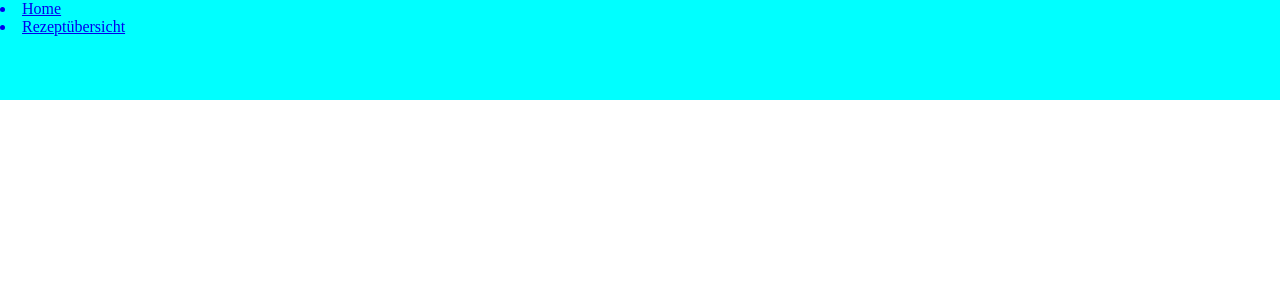
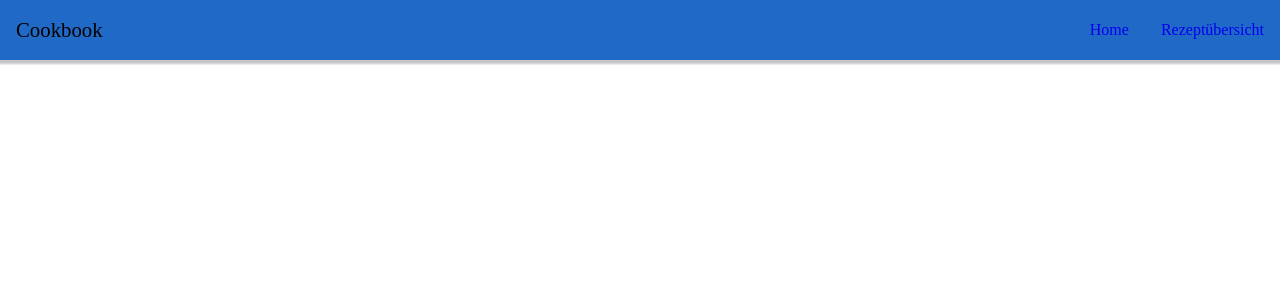
Before and after one commit to BarloGER/Cookbook-Frontend, a React (Create React App) app: page /Recipe/1 in a window 1280 px wide. Shown: the top 300 px of the page. Built offline with nearby package versions, Linux system fonts and the light colour scheme; no server answers.

Commit message:
working again

```diff
--- a/src/App.js
+++ b/src/App.js
@@ -21,12 +21,14 @@ export default function App() {
         const {id} = sys
         const postAuthor = fields.author
         const postDate = fields.date
+        const postDescription = fields.description
         const postDifficulty = fields.difficulty
+        const postIngredients = fields.ingredients
         const postRecipeImage = fields.recipeImage.fields.file.url
         const postTime = fields.time
         const postTitle = fields.title
-        const updatedPost = {id, postAuthor, postDate, postDifficulty,
-          postRecipeImage, postTime, postTitle}
+        const updatedPost = {id, postAuthor, postDate, postDescription, postDifficulty,
+          postIngredients, postRecipeImage, postTime, postTitle}
         return updatedPost
       })
 
@@ -63,9 +65,9 @@ export default function App() {
         <Navbar />
 
             <Routes>
-              <Route path="/" element={<Home posts = {posts.slice(0, 8)}/>} />
+              <Route path="/" element={<Home posts = {posts.slice(0, 7)}/>} />
               <Route path="/RecipeOverview" element={<RecipeOverview posts = {posts}/>} />
-              <Route path="/Recipe/:id" element={<Recipe />} />
+              <Route path="/Recipe/:id" element={<Recipe posts = {posts}/>} />
               <Route path="*" element={<div>404 Seite nicht gefunden</div>} />
             </Routes>
 
--- a/src/Components/AllPosts.js
+++ b/src/Components/AllPosts.js
@@ -3,28 +3,24 @@ import "./allPosts.css";
 
 
 export default function AllPosts(props) {
-	const { id, postAuthor, postDate, postDifficulty,
+	const { postId, postAuthor, postDate, postDifficulty,
 		postRecipeImage, postTime, postTitle } = props
 
 	return (
-        <>
-            <div className="main border">
+        <div className="main">
+            <Link to={`/Recipe/${postId}`}>
+            <div className="cardContainer">
+                <div className="thumb" style={{ backgroundImage: `url(${postRecipeImage})` }}>
 
-                <Link to={`/Recipe`}>
-                <div className="cardContainer border">
-                    <div className="thumb" style={{ backgroundImage: `url(${postRecipeImage})` }}>
-
-                    </div>
-                    <div className="textContainer border">
-                        <h2>{postTitle}</h2>
-                        <p>{postTime}</p>
-                        <p>{postDifficulty}</p>
-                        <p>{postAuthor}</p>
-                        <p>{postDate}</p>
-                    </div>
                 </div>
-                </Link>
+                <article className="textContainer">
+                    <h2>{postTitle}</h2>
+                    <p>Benötigte Zeit: {postTime}</p>
+                    <p>Schwierigkeit: {postDifficulty}</p>
+                    <span>{postAuthor}</span>
+                </article>
             </div>
-        </>
+            </Link>
+        </div>
 	)
 }
--- a/src/Components/Home.js
+++ b/src/Components/Home.js
@@ -1,20 +1,21 @@
 import AllPosts from "./AllPosts";
+import "./home.css";
 
 export default function Home({posts}) {
   console.log(posts);
     return (
-        <div>
+        <main>
           {posts && posts.map((item) => {
             // destructure item
             const { id, postAuthor, postDate, postDifficulty,
               postRecipeImage, postTime, postTitle } = item
               return (
                 <>
-                  <AllPosts key={id} postAuthor={postAuthor} postDate={postDate} postDifficulty={postDifficulty}
+                  <AllPosts key={id} postId={id} postAuthor={postAuthor} postDate={postDate} postDifficulty={postDifficulty}
                 postRecipeImage={postRecipeImage} postTime={postTime} postTitle={postTitle} />
                 </>
               )
           })}
-        </div>
+        </main>
     )
 }
--- a/src/Components/Navbar.js
+++ b/src/Components/Navbar.js
@@ -1,15 +1,41 @@
 import { NavLink } from "react-router-dom";
+import { useState } from "react";
 import "./navbar.css"
 
 export default function Navbar() {
-    return (
-        <header className="header">
+  const [isNavExpanded, setIsNavExpanded] = useState(false);
+
+  return (
+    <nav className="navigation">
+      <a href="/" className="brand-name">
+        Cookbook
+      </a>
+      <button
+        className="hamburger"
+        onClick={() => {
+          setIsNavExpanded(!isNavExpanded);
+        }}
+      >
+        {/* icon from Heroicons.com */}
+        <svg xmlns="http://www.w3.org/2000/svg" fill="none" viewBox="0 0 24 24" stroke-width="1.5" stroke="currentColor" class="w-6 h-6">
+          <path stroke-linecap="round" stroke-linejoin="round" d="M3.75 6.75h16.5M3.75 12h16.5m-16.5 5.25h16.5" />
+        </svg>
+
+      </button>
+      <div
+        className={
+          isNavExpanded ? "navigation-menu expanded" : "navigation-menu"
+        }
+      >
+        <ul>
             <NavLink to="/">
                 <li>Home</li>
             </NavLink>
-            <NavLink to="RecipeOverview">
+            <NavLink to="/RecipeOverview">
                 <li>Rezeptübersicht</li>
             </NavLink>
-        </header>
-    );
+        </ul>
+      </div>
+    </nav>
+  );
 }
--- a/src/Components/Recipe.js
+++ b/src/Components/Recipe.js
@@ -1,5 +1,11 @@
-export default function Recipe() {
+import { useParams } from "react-router-dom";
+
+export default function Recipe({ posts }) {
+    const { id } = useParams();
+    const thisPost = posts.find((post) => post.id == id);
     return (
-        <></>
+        <>
+
+        </>
     )
 }
--- a/src/Components/RecipeOverview.js
+++ b/src/Components/RecipeOverview.js
@@ -1,20 +1,21 @@
 import AllPosts from "./AllPosts";
+import "./recipeOverview.css";
 
 export default function RecipeOverview({posts}) {
   console.log(posts);
     return (
-        <div>
+        <main>
           {posts && posts.map((item) => {
             // destructure item
             const { id, postAuthor, postDate, postDifficulty,
               postRecipeImage, postTime, postTitle } = item
               return (
                 <>
-                  <AllPosts key={id} postAuthor={postAuthor} postDate={postDate} postDifficulty={postDifficulty}
+                  <AllPosts key={id} postId={id} postAuthor={postAuthor} postDate={postDate} postDifficulty={postDifficulty}
                 postRecipeImage={postRecipeImage} postTime={postTime} postTitle={postTitle} />
                 </>
               )
           })}
-        </div>
+        </main>
     )
 }
--- a/src/Components/allPosts.css
+++ b/src/Components/allPosts.css
@@ -1,13 +1,9 @@
+/* General styling for every card */
+
 * {
   margin: 0;
   padding: 0;
   box-sizing: border-box;
-}
-
-.main {
-    display: inline-flex;
-    flex-wrap: wrap;
-    margin: 20px 20px 20px 130px;
 }
 
 .thumb {
@@ -17,8 +13,8 @@
 }
 
 .cardContainer {
-    height: 400px;
-    width: 300px;
+  min-height: 400px;
+  min-width: 300px;
   background: white;
   text-decoration: none;
   color: #444;
@@ -31,9 +27,31 @@
   transition: all .1s ease-in;
 }
 
+.textContainer {
+  padding: 20px;
+  flex-grow: 1;
+  display: flex;
+  flex-direction: column;
+  justify-content: space-between;
+  line-height: 1.4;
+}
+
+.textContainer span {
+  font-size: 12px;
+  font-weight: bold;
+  color: #999;
+  text-transform: uppercase;
+  letter-spacing: .05em;
+  margin: 2em 0 0 0;
+}
+
 .cardContainer:hover {
   top: -2px;
   box-shadow: 0 4px 5px rgba(0,0,0,0.2);
+}
+
+a {
+text-decoration: none;
 }
 
 /* Utilities */
--- a/src/Components/home.css
+++ b/src/Components/home.css
@@ -0,0 +1,17 @@
+* {
+    margin: 0;
+    padding: 0;
+    box-sizing: border-box;
+}
+
+main {
+    display: flex;
+    justify-content: center;
+    flex-wrap: wrap;
+    margin: 30px;
+    gap: 20px;
+}
+
+main>* {
+    flex: 2 0 21%;
+  }
--- a/src/Components/navbar.css
+++ b/src/Components/navbar.css
@@ -1,8 +1,103 @@
-* {
-  box-sizing: border-box;
+.navigation {
+  position: relative;
+  display: flex;
+  align-items: center;
+  height: 60px;
+  width: 100%;
+  padding: 0.5rem 0rem;
+  background-color: rgb(33, 105, 199);
+  color: black;
+  box-shadow: 0 2px 2px 2px rgba(9, 9, 9, 0.23);
 }
 
-.header {
-    height: 100px;
-    background-color:aqua;
+.brand-name {
+  text-decoration: none;
+  color: black;
+  font-size: 1.3rem;
+  margin-left: 1rem;
 }
+
+.navigation-menu {
+  margin-left: auto;
+}
+
+.navigation-menu ul {
+  display: flex;
+  list-style: none;
+  padding: 0;
+}
+
+.navigation-menu li {
+  list-style-type: none;
+  margin: 0 1rem;
+}
+
+.NavLink {
+  text-decoration: none;
+  display: block;
+  width: 100%;
+}
+
+.hamburger {
+  border: 0;
+  height: 40px;
+  width: 40px;
+  padding: 0.5rem;
+  border-radius: 50%;
+  background-color: #1b8024;
+  cursor: pointer;
+  transition: background-color 0.2s ease-in-out;
+  position: absolute;
+  top: 50%;
+  right: 25px;
+  transform: translateY(-50%);
+  display: none;
+}
+
+.hamburger:hover {
+  background-color: #1e851e;
+}
+
+.active {
+  color: #1e851e;
+  list-style-type: none;
+}
+
+@media screen and (max-width: 550px) {
+  .hamburger {
+    display: block;
+  }
+
+  .navigation-menu ul {
+    flex-direction: column;
+    position: absolute;
+    top: 60px;
+    left: 0;
+    width: 100%;
+    height: calc(100vh - 60px);
+    background-color: rgb(255, 255, 255);
+    border-top: 1px solid black;
+    display: none;
+  }
+
+  .navigation-menu li {
+    text-align: center;
+    margin: 0;
+  }
+
+  .NavLink {
+    color: black;
+    width: 100%;
+    padding: 1.5rem 0;
+  }
+
+  .navigation-menu li:hover {
+    background-color: #eee;
+  }
+
+  .navigation-menu.expanded ul {
+    display: block;
+    z-index: 1;
+    transition: all .2s ease-out;
+  }
+}
--- a/src/Components/recipeOverview.css
+++ b/src/Components/recipeOverview.css
@@ -0,0 +1,17 @@
+* {
+    margin: 0;
+    padding: 0;
+    box-sizing: border-box;
+}
+
+main {
+    display: flex;
+    justify-content: center;
+    flex-wrap: wrap;
+    margin: 30px;
+    gap: 20px;
+}
+
+main>* {
+    flex: 2 0 21%;
+  }
```
Lines whose indentation alone changed are shown as unchanged.
